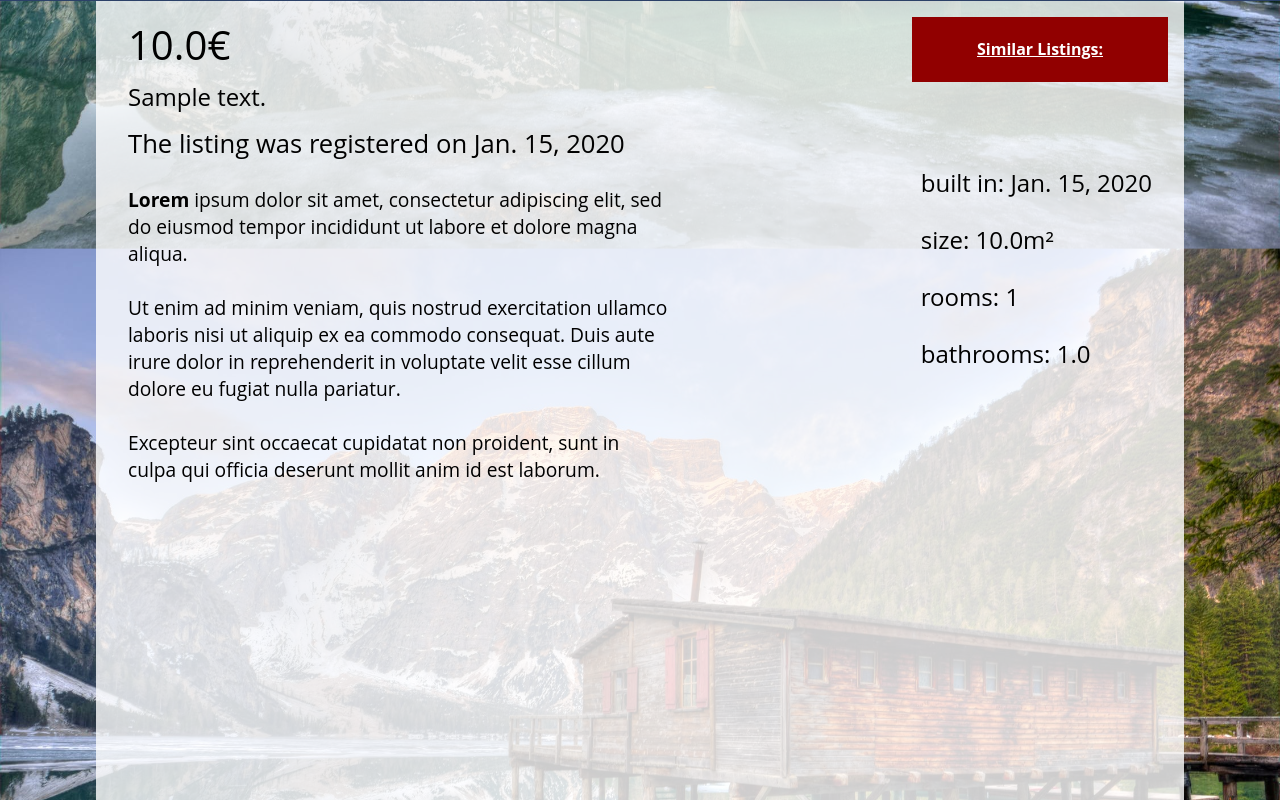
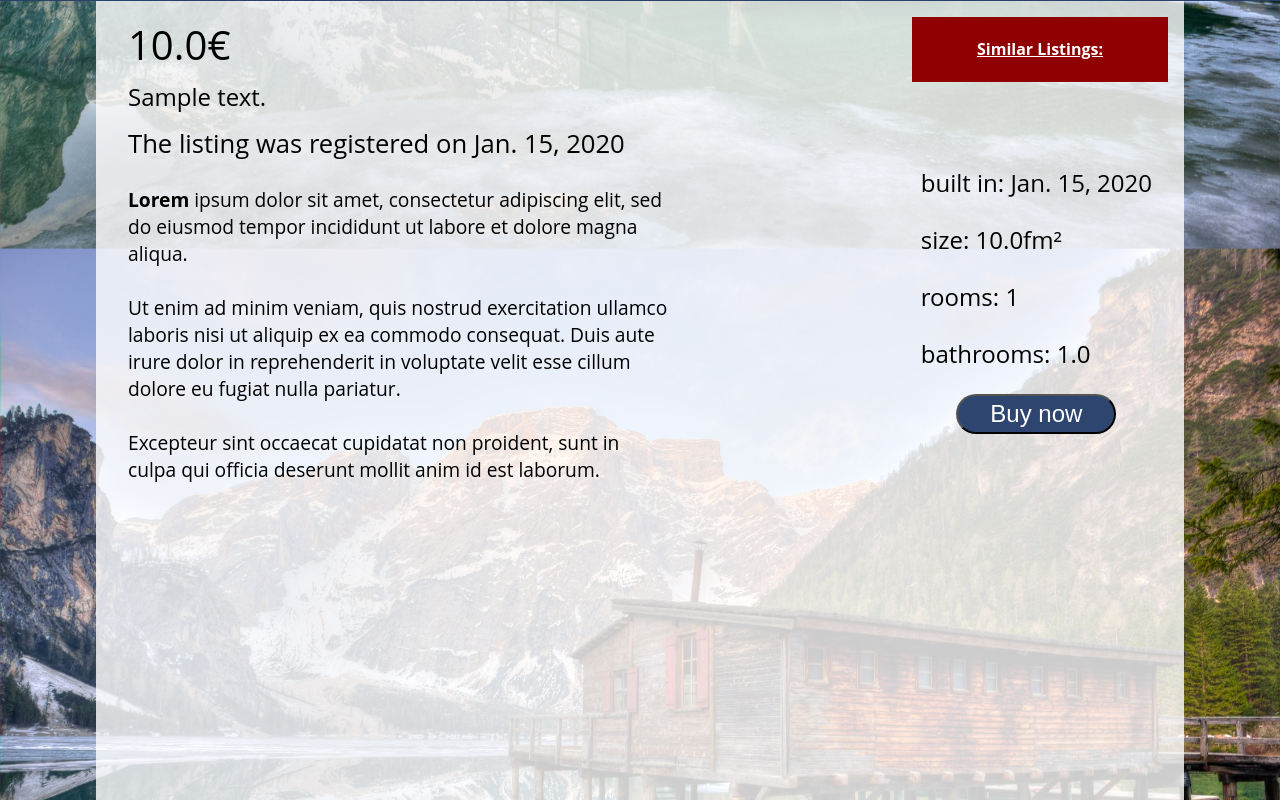
Before and after one commit to ymir17/castleApt, a Django app: page /property/1 in a window 1280 px wide. Shown: the part 604-1404 px from the top of the page. Run offline with Django 3.2, Linux system fonts and the light colour scheme; tables that the repository leaves empty hold one stand-in row (values such as "Sample post"); grey boxes marked "Sample" are stand-in pictures.

Commit message:
payment.html some progress

```diff
--- a/payment/urls.py
+++ b/payment/urls.py
@@ -2,5 +2,5 @@ from django.urls import path
 from . import views
 
 urlpatterns = [
-    path('', views.index, name='payment-index'),
+    path('<int:id>', views.index, name='payment-index'),
 ]
--- a/static/css/property.css
+++ b/static/css/property.css
@@ -150,6 +150,18 @@ h4 {
 #about {
     font-size: 1.2rem;
 }
+.btn {
+    width: 10rem;
+    height: 2.5rem;
+    border-radius: 2rem;
+    font-size: 1.5rem;
+    color: white;
+    background-color: #2E4570;
+    display: block;
+    margin: auto;
+    margin-bottom: 2rem;
+    cursor: pointer;
+}
 @media screen and (max-width: 900px) {
     .img-banner {
         height: 50vw;
--- a/templates/Property/property.html
+++ b/templates/Property/property.html
@@ -40,7 +40,7 @@
 
                             <div class="similar-info">
                                 <p><b><u><a href="../property/{{ properties.propertyId }}" style="color: white">{{ properties.address }}</a></u></b></p>
-                                <p>{{ properties.size }} m²</p>
+                                <p>{{ properties.size }} fm²</p>
                                 <p>Built in {{ properties.yearbuilt }}</p>
                                 <p>{{ properties.rooms }} Rooms</p>
                             </div>
@@ -51,10 +51,13 @@
         </div>
         <div id="additional-info">
             <p>built in: {{ property.yearbuilt }}</p>
-            <p>size: {{ property.size }}m²</p>
+            <p>size: {{ property.size }}fm²</p>
             <p>rooms: {{ property.rooms }}</p>
             <p>bathrooms: {{ property.bathrooms }}</p>
+            <form action="/payment/{{ property.propertyId }}" method="GET">
 
+                <input class="btn" id="button" type="submit" value="Buy now">
+            </form>
         </div>
 
     </div>
--- a/templates/search/search.html
+++ b/templates/search/search.html
@@ -14,7 +14,6 @@
             <div class='h3-container'>
                 <h3 class='search-result'>{{properties.count}} properties found</h3>
             </div>
-
 
             <div id="" class='dd-container'>
                 <form>
```
Also changed, not shown: payment/views.py (+7 -3 lines), templates/Payment/payment.html (+10 -6 lines).
